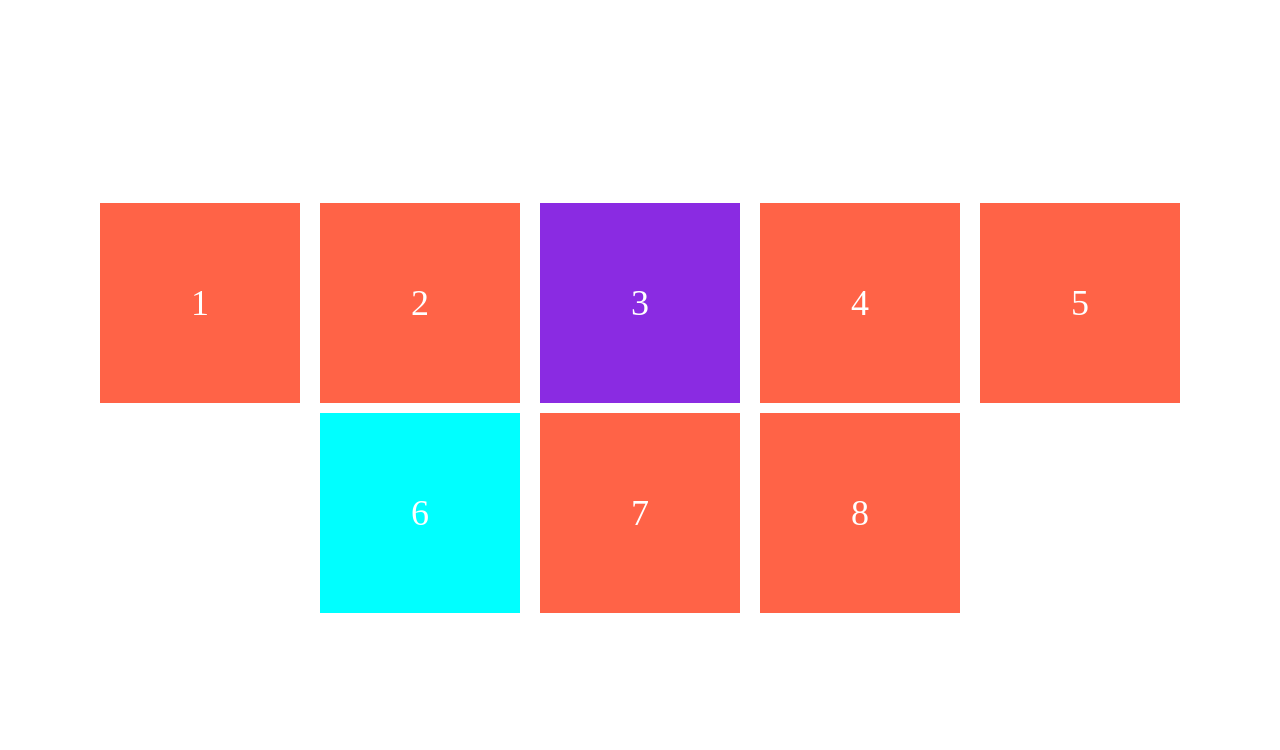
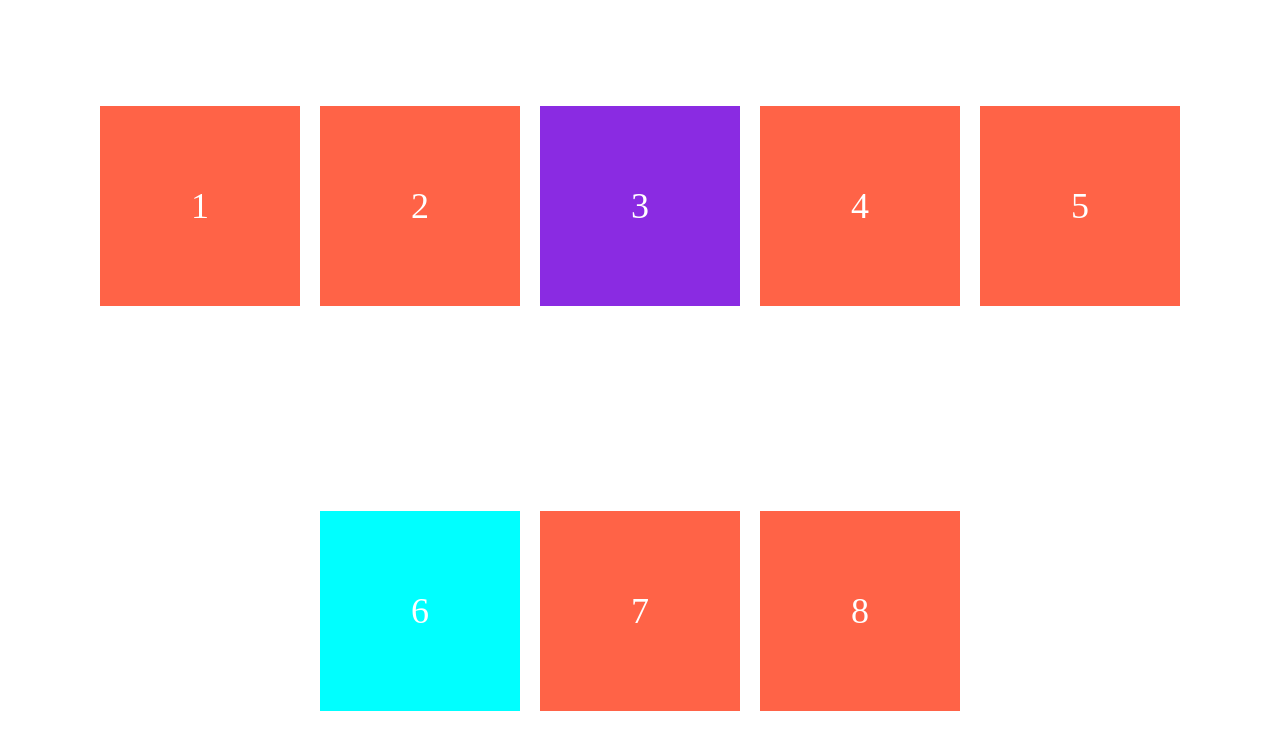
Before and after one commit to johj703/css_layout_masterclass, a website built with Vite: page index.html in a window 1280 px wide. Built offline with nearby package versions, Linux system fonts and the light colour scheme.

Commit message:
필요 없는 값 제거

```diff
--- a/styles/style.css
+++ b/styles/style.css
@@ -1,7 +1,6 @@
 .father {
   display: flex;
   height: 100vh;
-  gap: 10px;
   row-gap: 10px;
   column-gap: 20px;
   justify-content: center;
@@ -9,7 +8,6 @@
   /* flex-direction: row;
   flex-wrap: wrap; */
   align-items: center;
-  align-content: center;
 }
 
 .box {
```
